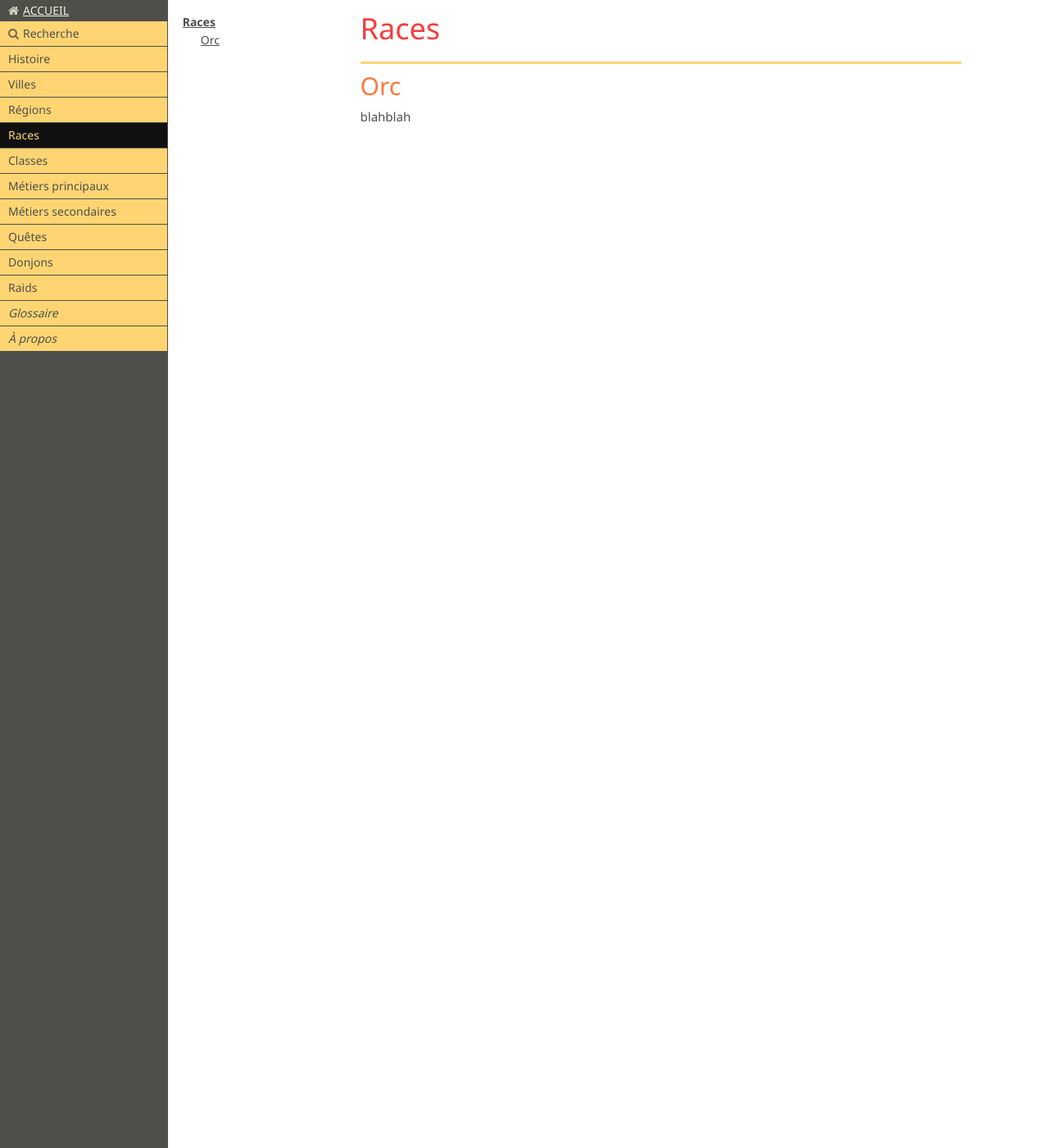
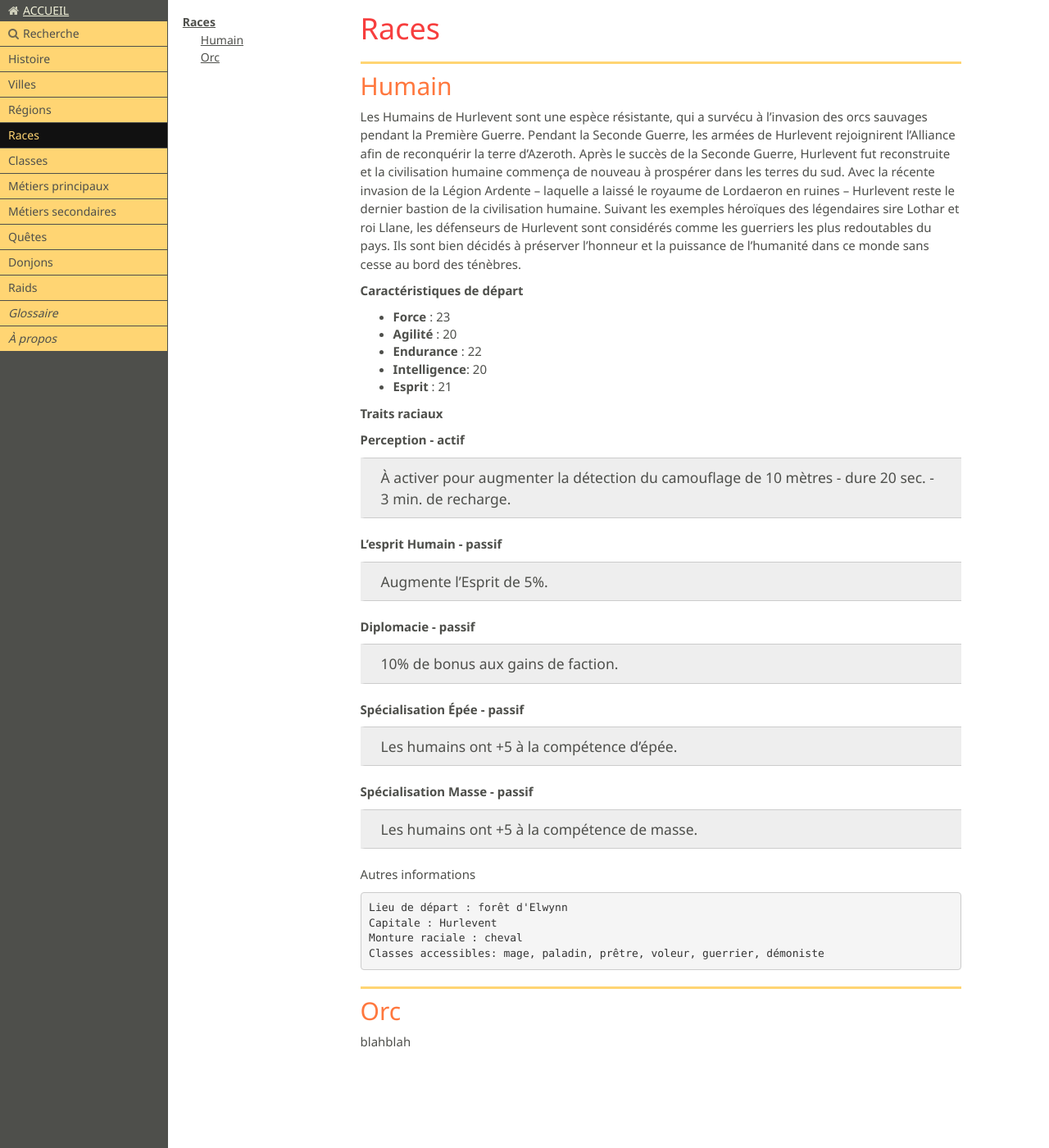
Before and after one commit to toxinu/vanilla-doc, a Jekyll site: the page built from docs/races/index.md, in a window 1280 px wide and 1400 px high. Shown: the whole window at 82% size. Built offline with Jekyll 4.4.1, drawn with Linux system fonts in a browser that asks for light colours; nearby versions of some CDN libraries; Markdown is read by kramdown in place of the engine named in the settings.

Commit message:
Update index.md

```diff
--- a/docs/races/index.md
+++ b/docs/races/index.md
@@ -5,6 +5,49 @@ slug: races
 date: 2013-12-20 15:07:26
 ---
 
+<h2 id="humain">Humain</h2>
+
+Les Humains de Hurlevent sont une espèce résistante, qui a survécu à l'invasion des orcs sauvages pendant la Première Guerre. Pendant la Seconde Guerre, les armées de Hurlevent rejoignirent l'Alliance afin de reconquérir la terre d'Azeroth. Après le succès de la Seconde Guerre, Hurlevent fut reconstruite et la civilisation humaine commença de nouveau à prospérer dans les terres du sud. Avec la récente invasion de la Légion Ardente – laquelle a laissé le royaume de Lordaeron en ruines – Hurlevent reste le dernier bastion de la civilisation humaine. Suivant les exemples héroïques des légendaires sire Lothar et roi Llane, les défenseurs de Hurlevent sont considérés comme les guerriers les plus redoutables du pays. Ils sont bien décidés à préserver l'honneur et la puissance de l'humanité dans ce monde sans cesse au bord des ténèbres.
+
+**Caractéristiques de départ**
+
+* **Force** :  23
+* **Agilité** : 20
+* **Endurance** : 22
+* **Intelligence**: 20
+* **Esprit** : 21
+
+
+**Traits raciaux**
+
+**Perception - actif**
+> À activer pour augmenter la détection du camouflage de 10 mètres - dure 20 sec. - 3 min. de recharge.
+
+**L'esprit Humain - passif**
+> Augmente l'Esprit de 5%.
+
+**Diplomacie - passif**
+> 10% de bonus aux gains de faction.
+
+**Spécialisation Épée - passif**
+> Les humains ont +5 à la compétence d'épée.
+
+**Spécialisation Masse - passif**
+> Les humains ont +5 à la compétence de masse.
+
+
+
+
+
+
+
+Autres informations
+
+    Lieu de départ : forêt d'Elwynn
+    Capitale : Hurlevent
+    Monture raciale : cheval
+    Classes accessibles: mage, paladin, prêtre, voleur, guerrier, démoniste
+
 <h2 id="orc">Orc</h2>
 
 blahblah
```
